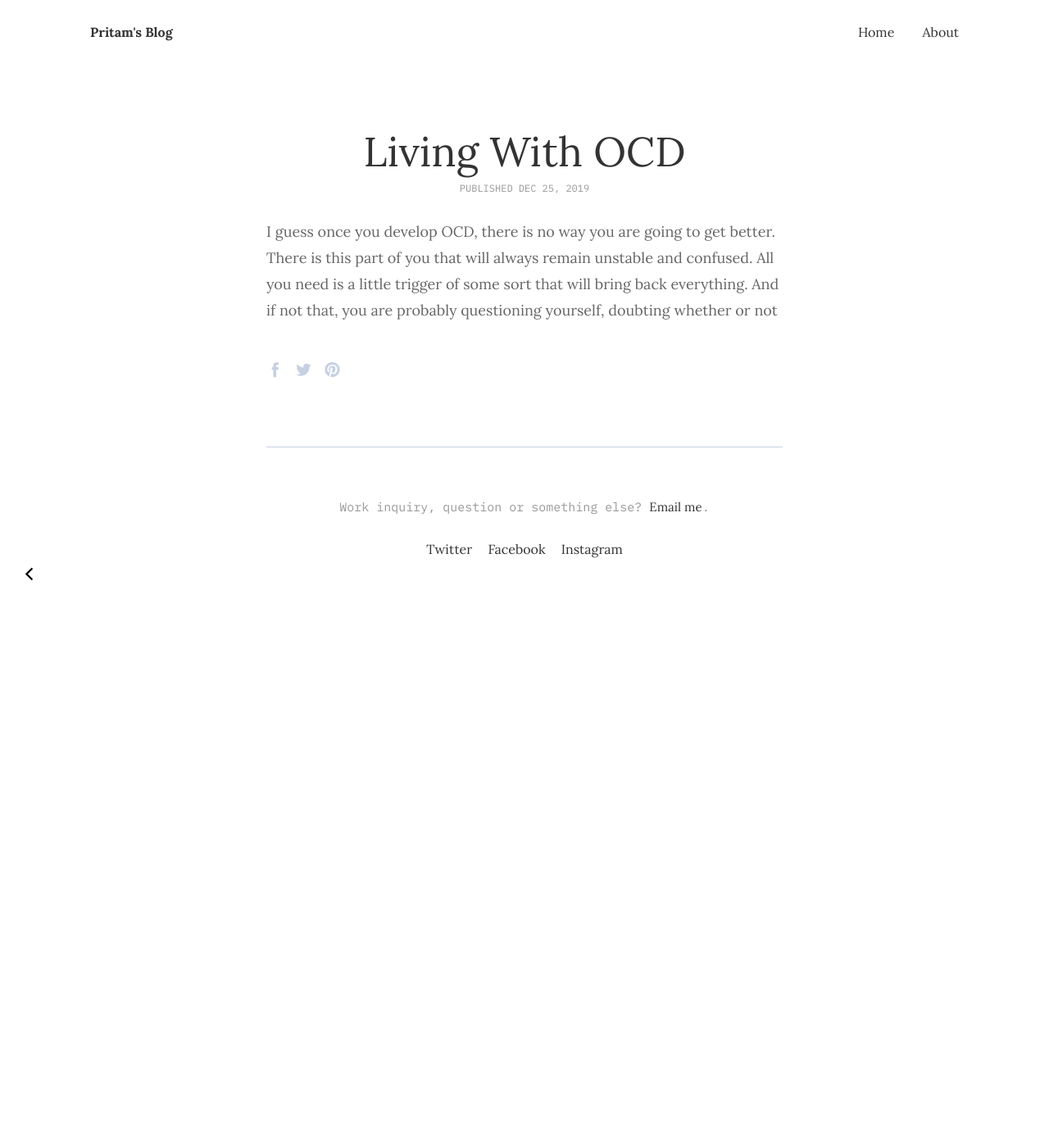
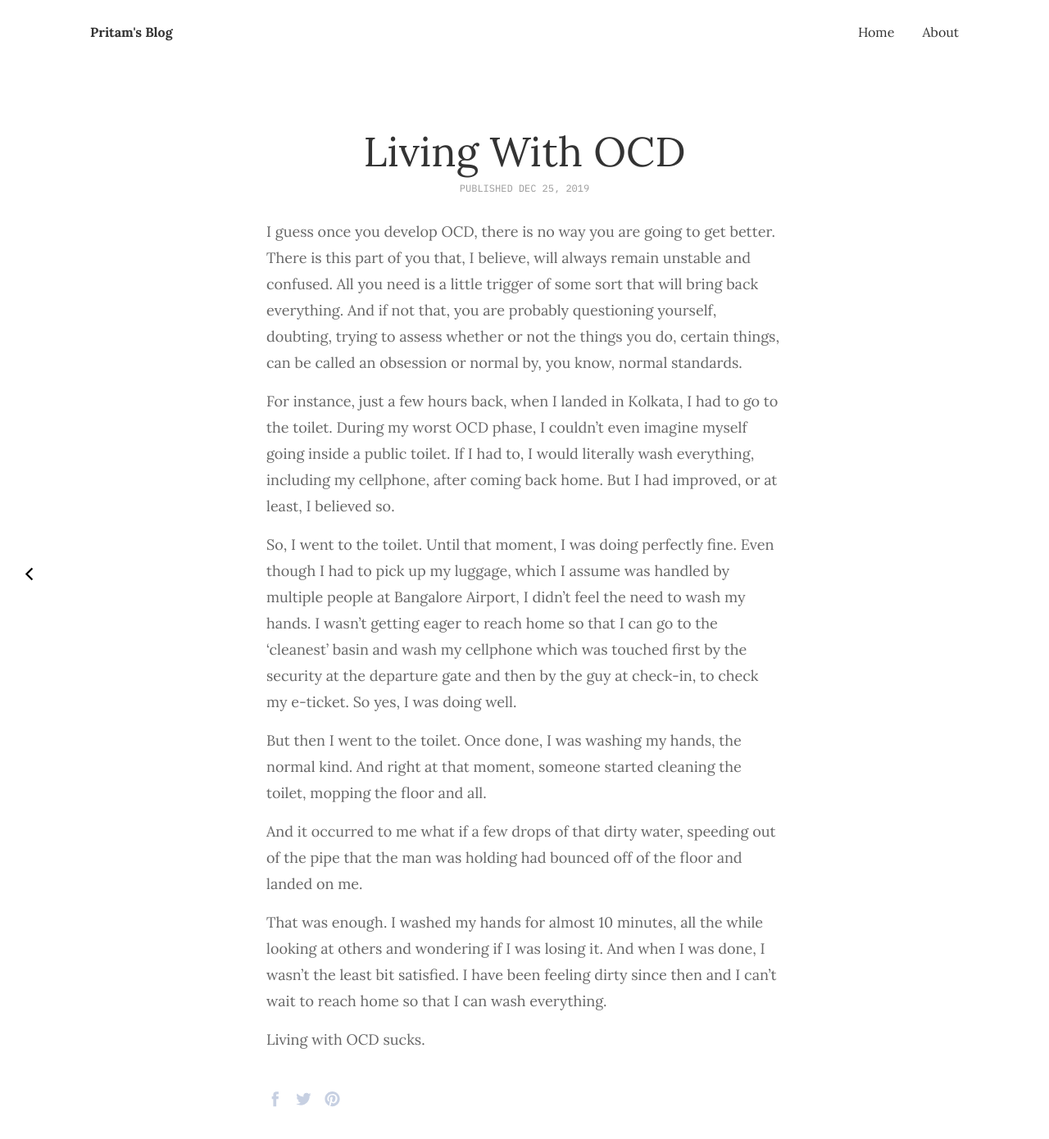
Before and after one commit to argumentativeyouth/pblog, a Jekyll site: the page built from _posts/2019-12-26-living-with-ocd.md, in a window 1280 px wide and 1400 px high. Shown: the top 1390 px of the window at 82% size. Built offline with Jekyll 4.4.1, drawn with Linux system fonts in a browser that asks for light colours.

Commit message:
Update 2019-12-26-living-with-ocd.md

```diff
--- a/_posts/2019-12-26-living-with-ocd.md
+++ b/_posts/2019-12-26-living-with-ocd.md
@@ -1,9 +1,21 @@
 ---
 layout: post
 title:  Living With OCD
-date:   2019-12-25 22:01:35 +0300
+date:   2019-12-26 01:01:35 +0300
 image:
 tags:
 ---
 
-I guess once you develop OCD, there is no way you are going to get better. There is this part of you that will always remain unstable and confused. All you need is a little trigger of some sort that will bring back everything. And if not that, you are probably questioning yourself, doubting whether or not
+I guess once you develop OCD, there is no way you are going to get better. There is this part of you that, I believe, will always remain unstable and confused. All you need is a little trigger of some sort that will bring back everything. And if not that, you are probably questioning yourself, doubting, trying to assess whether or not the things you do, certain things, can be called an obsession or normal by, you know, normal standards.
+
+For instance, just a few hours back, when I landed in Kolkata, I had to go to the toilet. During my worst OCD phase, I couldn't even imagine myself going inside a public toilet. If I had to, I would literally wash everything, including my cellphone, after coming back home. But I had improved, or at least, I believed so.
+
+So, I went to the toilet. Until that moment, I was doing perfectly fine. Even though I had to pick up my luggage, which I assume was handled by multiple people at Bangalore Airport, I didn't feel the need to wash my hands. I wasn't getting eager to reach home so that I can go to the 'cleanest' basin and wash my cellphone which was touched first by the security at the departure gate and then by the guy at check-in, to check my e-ticket. So yes, I was doing well.
+
+But then I went to the toilet. Once done, I was washing my hands, the normal kind. And right at that moment, someone started cleaning the toilet, mopping the floor and all.
+
+And it occurred to me what if a few  drops of that dirty water, speeding  out of the pipe that the man was holding had bounced off of the floor and landed on me.
+
+That was enough. I washed my hands for almost 10 minutes, all the while looking at others and wondering if I was losing it. And when I was done, I wasn't the least bit satisfied. I have been feeling dirty since then and I can't wait to reach home so that I can wash everything.
+
+Living with OCD sucks.
```
